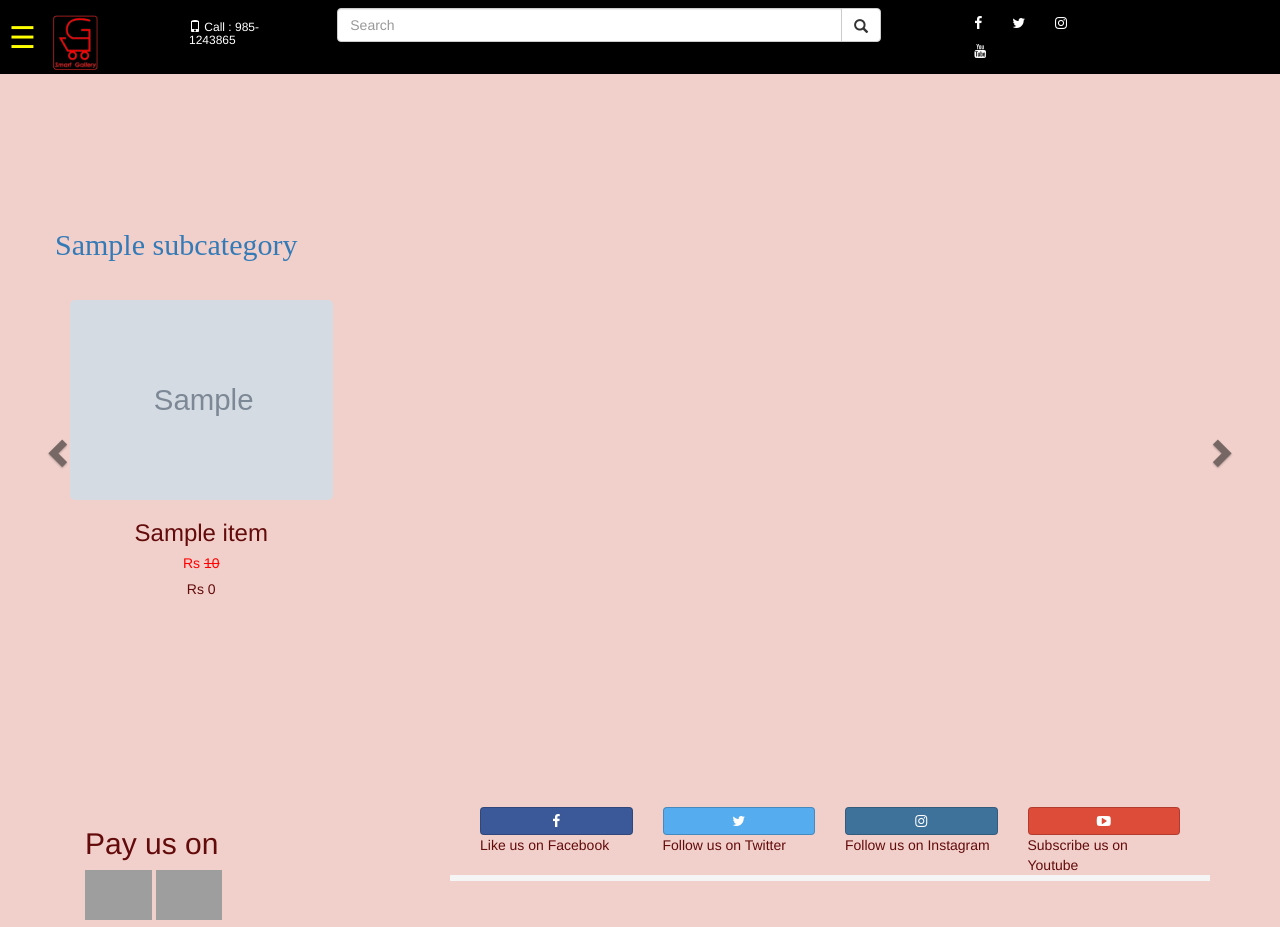
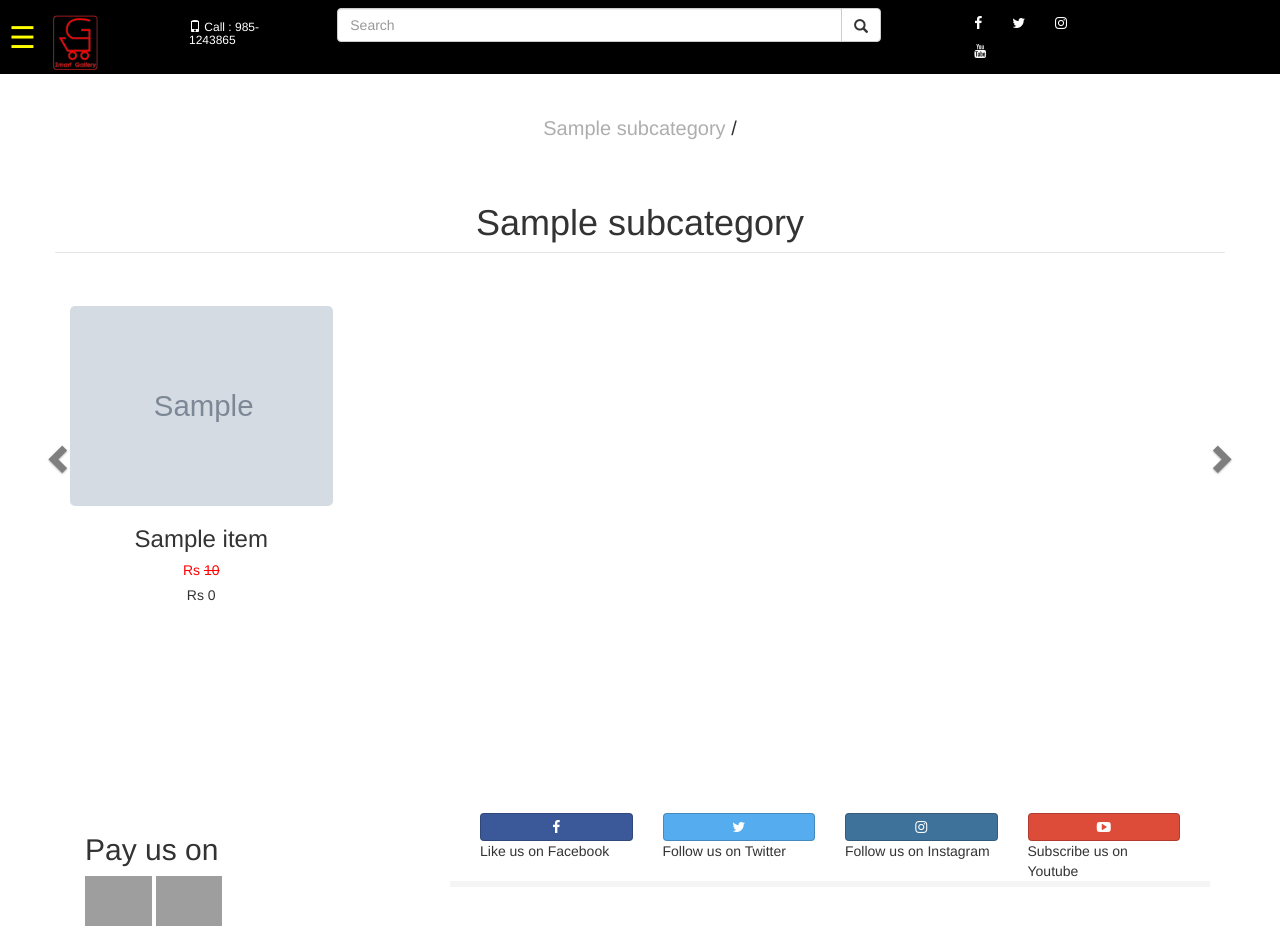
Before and after one commit to pratik1919/smart, a PHP site: page /category_list.php?id=1 in a window 1280 px wide. Shown: the top 927 px of the page. Run offline with PHP 8.4, Linux system fonts and the light colour scheme; tables that the repository leaves empty or names only in its code hold one stand-in row (values such as "Sample post"); some libraries are stand-ins or nearby versions; grey boxes are pictures that could not be loaded.

Commit message:
page haru aali aali design

```diff
--- a/category_list.php
+++ b/category_list.php
@@ -7,6 +7,7 @@
  */
 
 include("config/db_connect.php");
+//include("common/common.php");
 ?>
 
 <html>
@@ -17,9 +18,18 @@ include("config/db_connect.php");
 </head>
 <body>
 
-<div class="wrapper" style="background: rgba(202, 83, 63, 0.27); color: #630b0b;">
+<div class="wrapper">
     <?php include('header.php') ?>
-    <div style="height: 150px;"></div>
+    <div class="subCatMenu">
+        <?php
+        $s_cat = subcat($_GET['id'], $connection);
+        while ($row = $s_cat->fetch_assoc()){
+            ?>
+            <a href="sub_cat_show.php?id=<?php echo $row['id']; ?>&subcat=<?php echo $row['sub_category_name']; ?>&cat=<?php echo $_GET['id']; ?>"><?php echo $row['sub_category_name']; ?></a> /
+        <?php
+        }
+        ?>
+    </div>
 
     <div class="container">
         <?php
@@ -36,9 +46,9 @@ include("config/db_connect.php");
                 ?>
 
                 <div class="row">
-                    <a href="sub_cat_show.php?id=<?php echo $subcategory['id'] ?>&subcat=<?php echo $subcategory['sub_category_name'] ?>"
-                    <h3 id="catagory"
-                        style="font-family: 'Pacifico', cursive;"><?php echo $subcategory['sub_category_name'] ?></h3></a>
+                    <legend><h3 class="catagory"><?php echo $subcategory['sub_category_name'] ?></h3></legend>
+<!--                    <a href="sub_cat_show.php?id=--><?php //echo $subcategory['id'] ?><!--&subcat=--><?php //echo $subcategory['sub_category_name'] ?><!--"-->
+<!--                    <h3 class="catagory">--><?php //echo $subcategory['sub_category_name'] ?><!--</h3></a>-->
                     <div class="clearfix">
                         <div id="<?php echo $subcategory['sub_category_name'] ?>" class="carousel slide"
                              data-interval="false">
--- a/common/common.php
+++ b/common/common.php
@@ -97,7 +97,7 @@ function getCategoryName($connection,$cat_id){
 
 function getSubCategoryName($connection,$sub_cat_id){
 
-    $select_category = "SELECT *FROM subcategory WHERE id='$sub_cat_id'";
+    $select_category = "SELECT * FROM subcategory WHERE id='$sub_cat_id'";
 
     $result = mysqli_query($connection,$select_category);
 
@@ -249,7 +249,7 @@ function deleteCategory($connection,$id){
 
 
 function getSubCategory($connection){
-    $select_category = "SELECT *FROM subcategory";
+    $select_category = "SELECT * FROM subcategory";
 
     $result = mysqli_query($connection,$select_category);
 
@@ -310,6 +310,14 @@ function deleteSubCategory($connection,$id){
     }
 
     return $data;
+}
+
+function subcat($id, $connection){
+    $select_category = "SELECT * FROM subcategory where c_id = $id";
+
+    $result = mysqli_query($connection,$select_category);
+
+    return $result;
 }
 
 function random_password($connection) {
--- a/css/style.css
+++ b/css/style.css
@@ -68,7 +68,7 @@
 #main {
     transition: margin-left .5s;
     padding: 9px;
-    position: absolute;
+    position: fixed;
     z-index: 10;
 }
 
@@ -518,12 +518,10 @@ body {
 }
 
 
-#catagory{
+.catagory{
     text-decoration: none;
-    font-size: 30px;
+    font-size: 36px !important;
 }
-
-
 
 .add {
     height: 480px;
@@ -534,3 +532,18 @@ body {
 .dropdown-menu .sub-menu a{
     padding: 0px;
 }
+
+.subCatMenu{
+    padding: 40px;
+    font-size: 20px;
+    text-align: center;
+}
+
+.subCatMenu a{
+    text-decoration: none;
+    color: #aeaeae !important;
+}
+
+legend{
+    text-align: center;
+}
--- a/display_product.php
+++ b/display_product.php
@@ -95,7 +95,7 @@ if (mysqli_num_rows($result) > 0) {
         js.src = "//connect.facebook.net/en_US/sdk.js#xfbml=1&version=v2.6";
         fjs.parentNode.insertBefore(js, fjs);
     }(document, 'script', 'facebook-jssdk'));</script>
-<div class="wrapper" style="background: rgba(202, 83, 63, 0.27); color: #630b0b;">
+<div class="wrapper">
 
 
     <?php require('header.php') ?>
--- a/header.php
+++ b/header.php
@@ -3,7 +3,7 @@ include('config/db_connect.php');
 include('common/common.php');
 
 $link = $connection->query("select * from link");
-while($row=$link->fetch_assoc()){
+while ($row = $link->fetch_assoc()) {
     $facebook = $row['facebook'];
     $twitter = $row['twitter'];
     $youtube = $row['youtube'];
@@ -35,7 +35,7 @@ while($row=$link->fetch_assoc()){
 
 
     <style>
-        .navbar{
+        .navbar {
             color: black;
             background-color: #ffffff;
             border-bottom: 3px solid darkblue;
@@ -44,9 +44,9 @@ while($row=$link->fetch_assoc()){
             border-left: none;
         }
 
-        .highlight{
-            -webkit-box-shadow: 0px 6px 21px -6px rgba(0,0,0,0.75);
-            -moz-box-shadow: 0px 6px 21px -6px rgba(0,0,0,0.75);
+        .highlight {
+            -webkit-box-shadow: 0px 6px 21px -6px rgba(0, 0, 0, 0.75);
+            -moz-box-shadow: 0px 6px 21px -6px rgba(0, 0, 0, 0.75);
             box-shadow: 0px 6px 21px -6px #64AEDC;
         }
     </style>
@@ -102,7 +102,7 @@ while($row=$link->fetch_assoc()){
 <div id="mySidenav" class="sidenav" style="z-index: 99">
     <a href="javascript:void(0)" class="closebtn" onclick="closeNav()">&times;</a>
     <?php
-    if(isset($_SESSION['login'])){
+    if (isset($_SESSION['login'])) {
         ?>
         <a href="logout.php">Logout</a>
         <a href="password.php">Change Password</a>
@@ -115,10 +115,11 @@ while($row=$link->fetch_assoc()){
     $categoryList = getCategory($connection);
     $subCategoryList = getSubCategory($connection);
 
-    foreach($categoryList as $category)
-    {?>
+    foreach ($categoryList as $category) {
+        ?>
 
-        <a href="category_list.php?id=<?php echo $category['id'] ?>"<span class=""></span> <?php echo $category["category_name"]?>
+        <a href="category_list.php?id=<?php echo $category['id'] ?>"<span
+                class=""></span> <?php echo $category["category_name"] ?>
         </a>
 
         <ul class="dropdown-menu sub-menu" style="height: 400px;">
@@ -126,28 +127,33 @@ while($row=$link->fetch_assoc()){
 
             <?php
 
-            foreach($subCategoryList as $subCategory){
+            foreach ($subCategoryList as $subCategory) {
 
-                if($category["id"]==$subCategory["c_id"]) {?>
+                if ($category["id"] == $subCategory["c_id"]) { ?>
                     <div class="col-lg-3">
-                        <a href="sub_cat_show.php?id=<?php echo $subCategory['id']?>&subcat=<?php echo $subCategory['sub_category_name']?>" <li class="dropdown-header"><h5><?php echo $subCategory["sub_category_name"] ?></h5></li></a>
+                        <a href="sub_cat_show.php?id=<?php echo $subCategory['id'] ?>&subcat=<?php echo $subCategory['sub_category_name'] ?>"
+                        <li class="dropdown-header"><h5><?php echo $subCategory["sub_category_name"] ?></h5></li>
+                        </a>
 
                         <?php
-                        $itemList = getItemBySubCat($connection,$subCategory['id']);
+                        $itemList = getItemBySubCat($connection, $subCategory['id']);
 
                         $count = count($itemList);
 
-                        foreach($itemList as $item){
+                        foreach ($itemList as $item) {
                             ?>
-                            <li><a href="display_product.php?p_id=<?php echo $item['id']?>"><?php echo $item['item_name']?></a></li>
+                            <li>
+                                <a href="display_product.php?p_id=<?php echo $item['id'] ?>"><?php echo $item['item_name'] ?></a>
+                            </li>
 
                             <?php
 
                         }
 
-                        if($count >=5){
+                        if ($count >= 5) {
                             ?>
-                            <a href="sub_cat_show.php?id=<?php echo $subCategory['id']?>&subcat=<?php echo $subCategory['sub_category_name']?>">See more..</a>
+                            <a href="sub_cat_show.php?id=<?php echo $subCategory['id'] ?>&subcat=<?php echo $subCategory['sub_category_name'] ?>">See
+                                more..</a>
                             <?php
                         }
                         ?>
@@ -166,12 +172,11 @@ while($row=$link->fetch_assoc()){
 </div>
 <div id="main">
     <span style="font-size:30px;cursor:pointer; color: yellow;" onclick="openNav()">&#9776;</span>
-    <span><img src="img/logo.png" height="70px" alt=""></span>
+    <span><a href="index.php"><img src="img/logo.png" height="70px" alt=""></a></span>
 </div>
 
 <div class="top-info">
     <h6 style="padding: 9px; display: inline-block;"><i class="glyphicon glyphicon-phone"></i> Call : 985-1243865</h6>
-
 
 
     <ul class="nav navbar-nav noStyle">
@@ -180,7 +185,8 @@ while($row=$link->fetch_assoc()){
                 <div class="input-group" style="width: 600px;">
                     <input type="text" class="form-control" placeholder="Search" name="searchItem">
                     <div class="input-group-btn">
-                        <button style="height: 34px;" class="btn btn-default" type="submit" name="submit" value="submit"><i class="glyphicon glyphicon-search"></i></button>
+                        <button style="height: 34px;" class="btn btn-default" type="submit" name="submit"
+                                value="submit"><i class="glyphicon glyphicon-search"></i></button>
                     </div>
                 </div>
             </form>
@@ -218,11 +224,13 @@ while($row=$link->fetch_assoc()){
 
     function closeNav() {
         document.getElementById("mySidenav").style.width = "0";
-        document.getElementById("main").style.marginLeft= "0";
+        document.getElementById("main").style.marginLeft = "0";
         document.body.style.backgroundColor = "white";
     }
 
-    $(document).ready(function(){$("#main").fixedScrollPosition("50px")})
+    $(document).ready(function () {
+        $("#main").fixedScrollPosition("50px")
+    })
 </script>
 
 </body>
```
Also changed, not shown: sub_cat_show.php (+11 -10 lines).
